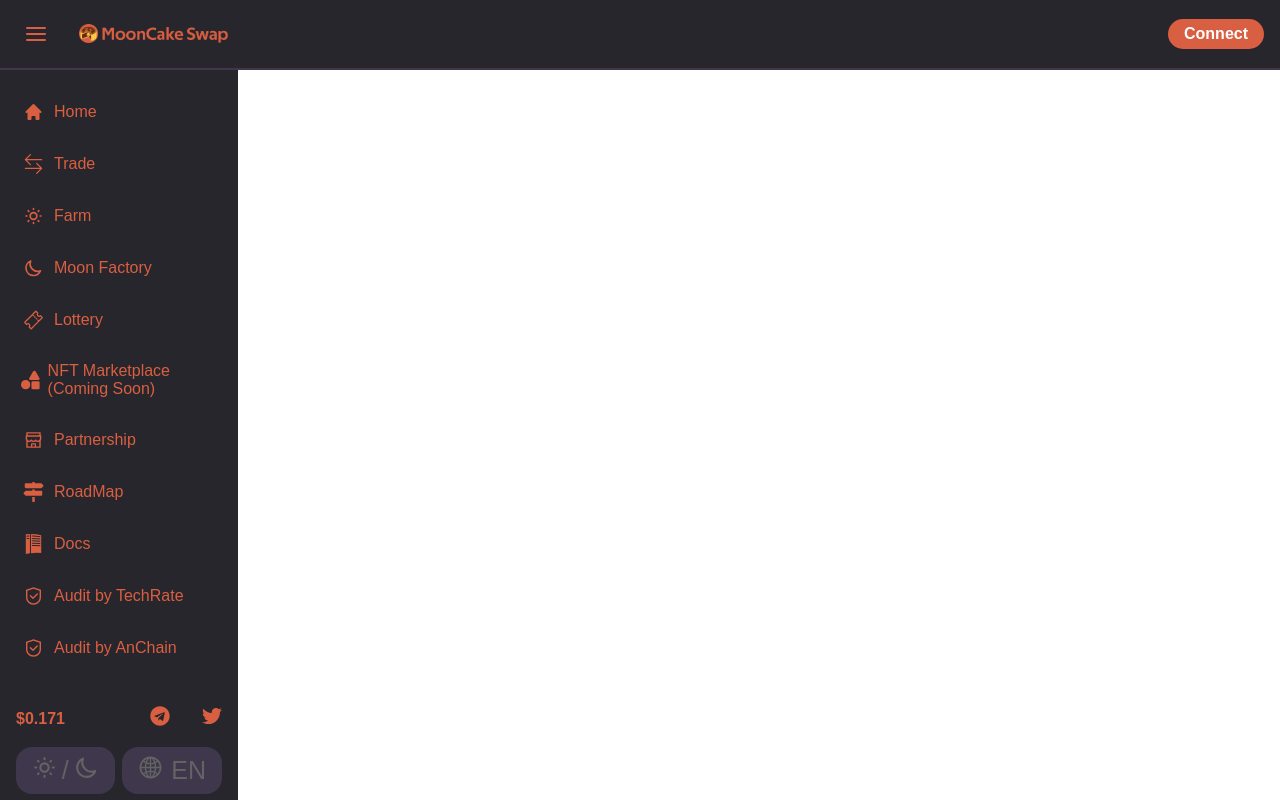
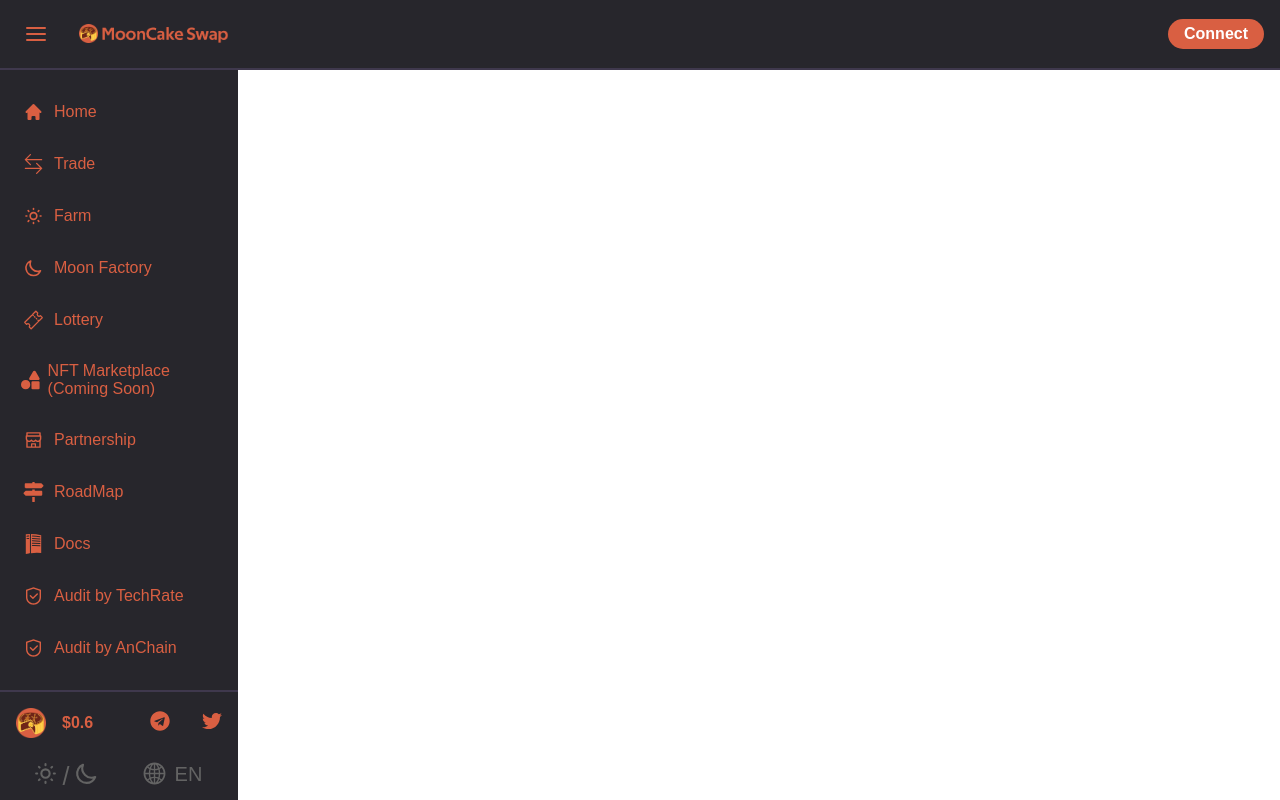
Before and after one commit to jairaj0/goldcoin, a React app: page / in a window 1280 px wide. Built offline with nearby package versions, Linux system fonts and the light colour scheme.

Commit message:
price view section added

```diff
--- a/Components/Content.js
+++ b/Components/Content.js
@@ -18,7 +18,7 @@ class Content extends Component{
             <MenuContext.Consumer>{(context) => {
                     const left_width = context.isMenu;
                  return(
-                <div style={{width: `${left_width ? '90px' : '238px'}` }} className="left_opt">
+                <div style={{width: `${left_width ? '90px' : '238px'}` , height: `${left_width ? 'calc(100vh - 140px)' : 'calc(100vh - 180px)'}` }} className="left_opt">
                 <Opt icon={<HiHome className="icon" />} title='Home' />
                 <Opt icon={<BsArrowLeftRight className="icon" />} title='Trade' />
                 <Opt icon={<HiOutlineSun className="icon" />} title='Farm' />
--- a/Components/LeftPrice.js
+++ b/Components/LeftPrice.js
@@ -1,25 +1,38 @@
 import React, { Component } from 'react';
 import { FaTelegram , FaTwitter } from 'react-icons/fa';
 import { HiOutlineMoon , HiOutlineSun } from 'react-icons/hi';
-import { AiOutlineGlobal } from 'react-icons/ai';
-import '../css/LeftPrice.css'
+import { AiOutlineGlobal , AiFillSetting } from 'react-icons/ai';
+import { MenuContext } from './Menu';
+import '../css/LeftPrice.css';
 
 class LeftPrice extends Component {
     render() {
         return (
-            <div className="leftPrice">
-            <div className="leftPrice_first flex-between">
-                <span className="left_price"><span className="price_logo"></span>$0.171</span>
+            <MenuContext.Consumer>{(context) => {
+                const display = context.isMenu;
+             return(
+            <div style={{width: `${display ? '90px' : '238px'}` , height: `${display ? '70px' : '110px'}`}} className="leftPrice">
+
+            <div style={{display: `${display ? 'flex' : 'none'}`}} className="setting_icon flex-center">
+                    <div className="setting_btn flex-center">
+                       <AiFillSetting />
+                    </div>
+                </div>
+
+
+            <div style={{display: `${display ? 'none' : 'flex'}`}} className="leftPrice_first">
+                <span className="left_price flex"><div className="price_logo"></div><div className="price">$0.6</div></span>
                 <span className="social_links">
                     <a href="/"><FaTelegram /></a>
                     <a href="/"><FaTwitter /></a>
                 </span>
             </div>
-            <div className="setting flex-between">
-                <div className="left_price_btn flex"><span><HiOutlineSun /></span><span className="slash">/</span><span><HiOutlineMoon /></span></div>
-                <div className="left_price_btn flex "><span><AiOutlineGlobal /></span><span className="language">EN</span></div>
+            <div style={{display: `${display ? 'none' : 'flex'}`}} className="setting">
+                <div className="left_price_btn flex"><span><HiOutlineSun style={{marginTop: '5px'}} /></span><span style={{marginTop: '5px'}} className="slash">/</span><span><HiOutlineMoon style={{marginTop: '5px'}} /></span></div>
+                <div className="left_price_btn flex "><span><AiOutlineGlobal style={{marginTop: '5px'}} /></span><span className="language">EN</span></div>
             </div>
-            </div>
+            </div> )
+            }}</MenuContext.Consumer>
         );
     }
 }
--- a/css/LeftPrice.scss
+++ b/css/LeftPrice.scss
@@ -6,8 +6,31 @@
     bottom: 0;
     left: 0;
     z-index: 2;
+    border-top: 2px solid var(--hover);
+
+    .setting_icon{
+        width: 100%;
+        height: 100%;
+
+        .setting_btn{
+            cursor: pointer;
+            width: 50px;
+            height: 50px;
+            border-radius: 1.3rem;
+            color: var(--text);
+            font-size: 25px;
+            transition: all .3s ease-in-out;
+
+            &:hover{
+            background-color: var(--hover);
+            }
+        }
+    }
 
     .leftPrice_first{
+        display: flex;
+        align-items: center;
+        justify-content: space-between;
         padding: 1rem;
         color: var(--text);
 
@@ -15,7 +38,22 @@
             font-size: 16px;
             font-weight: 800;
             cursor: pointer;
+            transition: all 0.3s ease-in-out;
 
+            &:hover{
+                .price_logo{
+                    transform: scale(1.2);
+                }
+            }
+
+            .price_logo{
+                width: 30px;
+                height: 30px;
+                margin-right: 1rem;
+                background-image: url(../img/logo.png);
+                background-size: cover;
+                transform: scale(1);
+            }
         }
 
         .social_links {
@@ -32,14 +70,23 @@
     }
 
     .setting{
+        display: flex;
+        align-items: center;
+        justify-content: space-between;
         padding: 0 1rem;
         .left_price_btn{
+            width: 100px;
+            height: 40px;
+            justify-content: center;
             cursor: pointer;
             font-size: 25px;
             color: #636363;
-            padding: .5rem 1rem;
             border-radius: 1rem;
-            background-color: var(--hover);
+            transition: all .2s ease-in-out;
+
+            &:hover{
+                background-color: var(--hover);
+            }
 
            .slash{
                margin: 0 .3rem;
@@ -47,6 +94,7 @@
 
            .language{
                margin-left: .5rem;
+               font-size: 20px;
            }
         }
     }
```
Also changed, not shown: css/LeftPrice.css, 1 other file.
